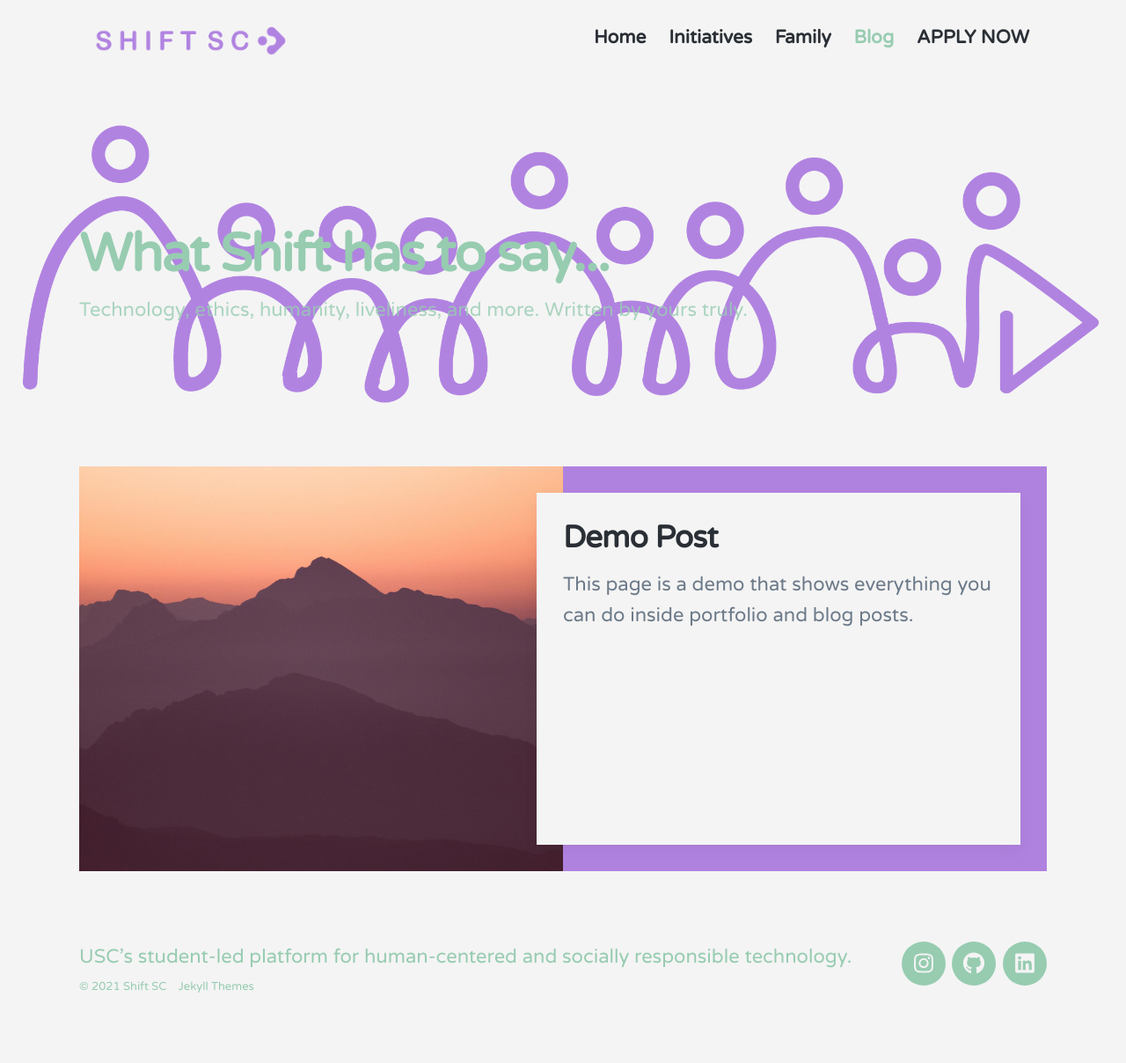
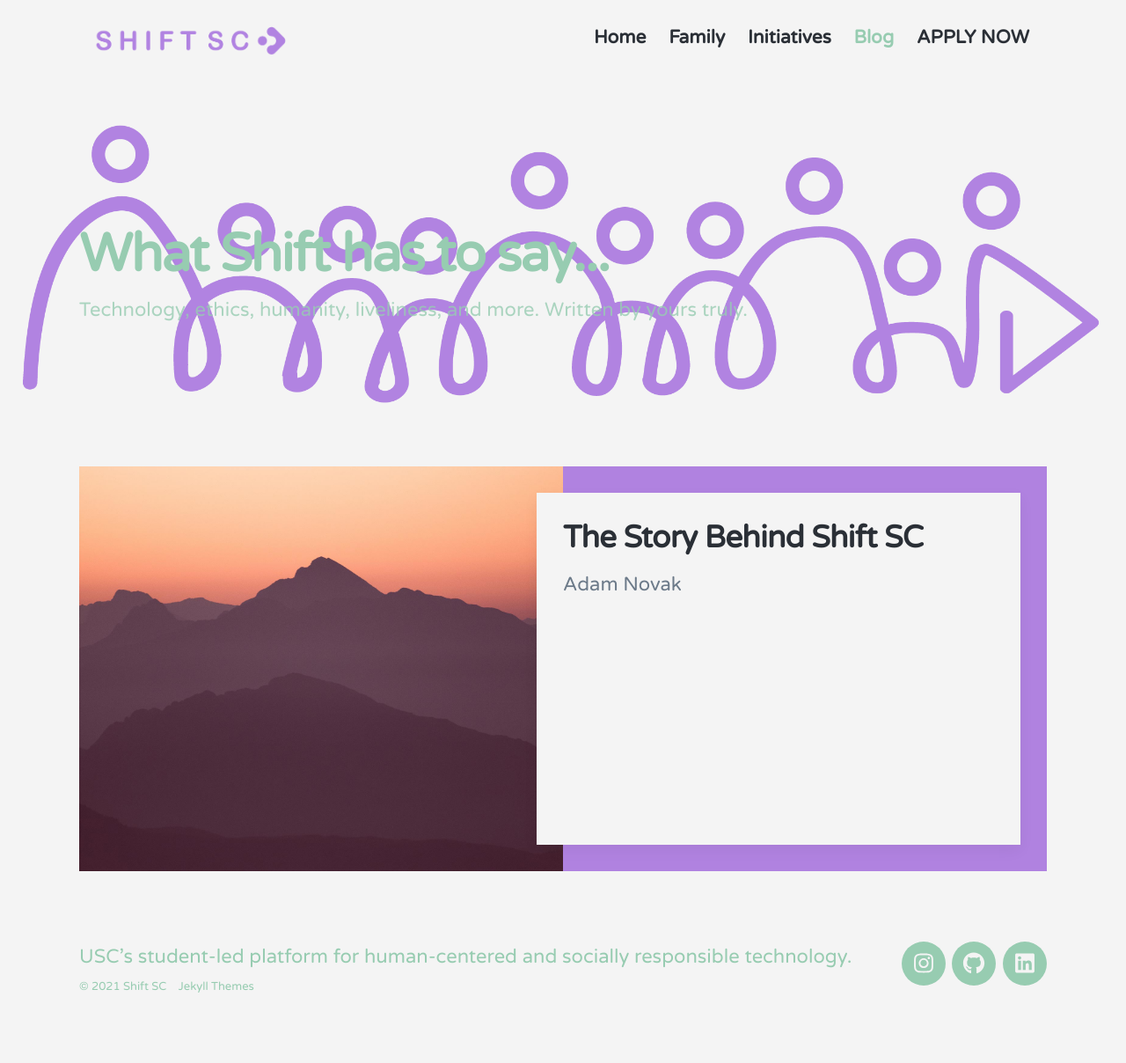
Before and after one commit to shiftsc/shiftsc.github.io, a Jekyll site: the page built from blog/index.html, in a window 1280 px wide. Shown: the whole page at 88% size. Built offline with Jekyll 4.4.1, drawn with Linux system fonts in a browser that asks for light colours; nearby versions of some CDN libraries; the list of posts is cut into pages by our own code.

Commit message:
mailchimp integration, blog post

````diff
--- a/_data/settings.yml
+++ b/_data/settings.yml
@@ -10,10 +10,10 @@
   menu_items:
     - title: 'Home'
       url: '/'
+    - title: 'Family'
+      url: '/family'
     - title: 'Initiatives'
       url: '/initiatives'
-    - title: 'Family'
-      url: '/family'
     - title: 'Blog'
       url: '/blog/'
     - title: 'APPLY NOW'
--- a/_pages/contact.md
+++ b/_pages/contact.md
@@ -2,10 +2,54 @@
 title: APPLY NOW
 subtitle: Sign up for our newsletter, apply to our club, and join our team today!
 description: Sign up for our newsletter, apply to our club, and join our team today!
-featured_image: /images/swirl-logo/SWIRL_swirl.png
+#featured_image: /images/swirl-logo/SWIRL_swirl.png
 ---
 
-{% include contact-form.html %}
+## Subscribe to the Shift SC Newsletter
 
-Join our mailinglist!
-We've made a contact form that you can use with [Formspree](https://formspree.io/create/jekyllthemes) to handle up to 50 submissions per month for free. You could also easily switch out the end-point to use another contact form service.
+<!-- Begin Mailchimp Signup Form -->
+<link href="//cdn-images.mailchimp.com/embedcode/classic-10_7.css" rel="stylesheet" type="text/css">
+<style type="text/css">
+	#mc_embed_signup{background:#F4F4F4; clear:left; font:20px Helvetica,Arial,sans-serif; }
+	/* Add your own Mailchimp form style overrides in your site stylesheet or in this style block.
+	   We recommend moving this block and the preceding CSS link to the HEAD of your HTML file. */
+</style>
+<div id="mc_embed_signup">
+<form action="https://shiftsc.us20.list-manage.com/subscribe/post?u=30b9ce41f59e49fb40cf32555&amp;id=42a54c2572" method="post" id="mc-embedded-subscribe-form" name="mc-embedded-subscribe-form" class="validate" target="_blank" novalidate>
+    <div id="mc_embed_signup_scroll">
+	<h2></h2>
+<div class="indicates-required"><span class="asterisk">*</span> indicates required</div>
+<div class="mc-field-group">
+	<label for="mce-EMAIL">Email Address  <span class="asterisk">*</span>
+</label>
+	<input type="email" value="" name="EMAIL" class="required email" id="mce-EMAIL">
+</div>
+<div class="mc-field-group">
+	<label for="mce-FNAME">First Name </label>
+	<input type="text" value="" name="FNAME" class="" id="mce-FNAME">
+</div>
+<div class="mc-field-group">
+	<label for="mce-LNAME">Last Name </label>
+	<input type="text" value="" name="LNAME" class="" id="mce-LNAME">
+</div>
+<div class="mc-field-group size1of2">
+	<label for="mce-BIRTHDAY-month">Birthday </label>
+	<div class="datefield">
+		<span class="subfield monthfield"><input class="birthday " type="text" pattern="[0-9]*" value="" placeholder="MM" size="2" maxlength="2" name="BIRTHDAY[month]" id="mce-BIRTHDAY-month"></span> /
+		<span class="subfield dayfield"><input class="birthday " type="text" pattern="[0-9]*" value="" placeholder="DD" size="2" maxlength="2" name="BIRTHDAY[day]" id="mce-BIRTHDAY-day"></span>
+		<span class="small-meta nowrap">( mm / dd )</span>
+	</div>
+</div>	<div id="mce-responses" class="clear">
+		<div class="response" id="mce-error-response" style="display:none"></div>
+		<div class="response" id="mce-success-response" style="display:none"></div>
+	</div>    <!-- real people should not fill this in and expect good things - do not remove this or risk form bot signups-->
+    <div style="position: absolute; left: -5000px;" aria-hidden="true"><input type="text" name="b_30b9ce41f59e49fb40cf32555_42a54c2572" tabindex="-1" value=""></div>
+    <div class="clear"><input type="submit" value="Subscribe" name="subscribe" id="mc-embedded-subscribe" class="button"></div>
+    </div>
+</form>
+</div>
+<script type='text/javascript' src='//s3.amazonaws.com/downloads.mailchimp.com/js/mc-validate.js'></script><script type='text/javascript'>(function($) {window.fnames = new Array(); window.ftypes = new Array();fnames[0]='EMAIL';ftypes[0]='email';fnames[1]='FNAME';ftypes[1]='text';fnames[2]='LNAME';ftypes[2]='text';fnames[3]='ADDRESS';ftypes[3]='address';fnames[4]='PHONE';ftypes[4]='phone';fnames[5]='BIRTHDAY';ftypes[5]='birthday';}(jQuery));var $mcj = jQuery.noConflict(true);</script>
+<!--End mc_embed_signup-->
+
+## Join the Shift SC Family
+<a href="https://jekyllthemes.io/theme/personal-website-jekyll-theme" class="button button--large">Apply Now</a>
--- a/_posts/2018-06-30-demo-post.md
+++ /dev/null
@@ -1,105 +0,0 @@
----
-title: 'Demo Post'
-date: 2018-06-30 00:00:00
-description: This page is a demo that shows everything you can do inside portfolio and blog posts.
-featured_image: '/images/demo/demo-square.jpg'
----
-
-![](/images/demo/demo-landscape.jpg)
-
-## Demo content
-
-This page is a demo that shows everything you can do inside portfolio and blog posts.
-
-We've included everything you need to create engaging posts about your work, and show off your case studies in a beautiful way.
-
-**Obviously,** we’ve styled up *all the basic* text formatting options [available in markdown](https://github.com/adam-p/markdown-here/wiki/Markdown-Cheatsheet).
-
-You can create lists:
-
-* Simple bulleted lists
-* Like this one
-* Are cool
-
-And:
-
-1. Numbered lists
-2. Like this other one
-3. Are great too
-
-You can also add blockquotes, which are shown at a larger width to help break up the layout and draw attention to key parts of your content:
-
-> “Simple can be harder than complex: You have to work hard to get your thinking clean to make it simple. But it’s worth it in the end because once you get there, you can move mountains.”
-
-The theme also supports markdown tables:
-
-| Item                 | Author        | Supports tables? | Price |
-|----------------------|---------------|------------------|-------|
-| Duet Jekyll Theme    | Jekyll Themes | Yes              | $49   |
-| Index Jekyll Theme   | Jekyll Themes | Yes              | $49   |
-| Journal Jekyll Theme | Jekyll Themes | Yes              | $49   |
-
-And footnotes[^1], which link to explanations[^2] at the bottom of the page[^3].
-
-[^1]: Beautiful modern, minimal theme design.
-[^2]: Powerful features to show off your work.
-[^3]: Maintained and supported by the theme developer.
-
-You can throw in some horizontal rules too:
-
----
-
-### Image galleries
-
-Here's a really neat custom feature we added – galleries:
-
-<div class="gallery" data-columns="3">
-	<img src="/images/demo/demo-portrait.jpg">
-	<img src="/images/demo/demo-landscape.jpg">
-	<img src="/images/demo/demo-square.jpg">
-	<img src="/images/demo/demo-landscape-2.jpg">
-</div>
-
-Inspired by the Galleries feature from WordPress, we've made it easy to create grid layouts for your images. Just use a bit of simple HTML in your post to create a masonry grid image layout:
-
-```html
-<div class="gallery" data-columns="3">
-    <img src="/images/demo/demo-portrait.jpg">
-    <img src="/images/demo/demo-landscape.jpg">
-    <img src="/images/demo/demo-square.jpg">
-    <img src="/images/demo/demo-landscape-2.jpg">
-</div>
-```
-
-*See what we did there? Code and syntax highlighting is built-in too!*
-
-Change the number inside the 'columns' setting to create different types of gallery for all kinds of purposes. You can even click on each image to seamlessly enlarge it on the page.
-
----
-
-### Image carousels
-
-Here's another gallery with only one column, which creates a carousel slide-show instead.
-
-A nice little feature: the carousel only advances when it is in view, so your visitors won't scroll down to find it half way through your images.
-
-<div class="gallery" data-columns="1">
-	<img src="/images/demo/demo-landscape.jpg">
-	<img src="/images/demo/demo-landscape-2.jpg">
-</div>
-
-### What about videos?
-
-Videos are an awesome way to show off your work in a more engaging and personal way, and we’ve made sure they work great on our themes. Just paste an embed code from YouTube or Vimeo, and the theme makes sure it displays perfectly:
-
-<iframe src="https://player.vimeo.com/video/148003889" width="640" height="360" frameborder="0" allowfullscreen></iframe>
-
----
-
-## Pretty cool, huh?
-
-We've packed this theme with powerful features to show off your work.
-
-Why not put them to use on your new portfolio?
-
-<a href="https://jekyllthemes.io/theme/personal-website-jekyll-theme" class="button button--large">Get This Theme</a>
--- /dev/null
+++ b/_posts/2021-11-18-story-behind-shift.md
@@ -0,0 +1,37 @@
+---
+title: 'The Story Behind Shift SC'
+date: 2021-11-18 00:00:00
+description: Adam Novak
+featured_image: '/images/demo/demo-square.jpg'
+---
+As we wrap up the fall semester, Shift SC is ready to launch into spring 2022 with our first full cohort of Shifties. It's been super exciting for us to create an organization full of purpose, personality, and great people (love you Shift fam💜). It's also been a joy to hear others express their excitement for our upcoming initiatives like Digital Well-Being Workshops, an Ethics in AI Curriculum, and USC's first Tech4Good Student Symposium.
+
+But before we look too far ahead, let's take a moment to look back:
+*How did we get here?*
+*What's the story behind Shift?*
+
+My experience as a CS major at USC the last few years has felt like a comprehensive tech bro curriculum. I've built top-placing apps at hackathons, dabbled in some Viterbi research, and like many of my peers, fell into the Daddy Elon Musk rabbit hole for some time.
+
+Honestly, it's hard not to get lost in the hype. We live in a world where smartphones enable super-human communication, Google instantaneously answers any question you offer it, and everyone and their aunt wants to found a startup. Amazing, right? As college students, it's especially exciting to consider the endless possibilities of better tech.
+
+Yet amidst all the oohs and aahs, the bag and clout, and the glitz and glam, the social issues created by innovation are largely overlooked. Social media algorithms now push political parties towards more negative advertisements to maximize views. Engaging user interfaces keep us spending more time than we would like on our devices. Self-driving cars are predicted to push millions into the gig economy without benefits or dependable pay.
+
+All the tech hype crowds out the most important topics:
+
+- How is our well-being affected by personal devices and apps?
+- Where exactly is the balance between automation and meaningful work?
+- What is the role of government in ensuring an equitable and safe technological future?
+
+Just as these concerns became especially predominant for me, I decided to act on my long-standing interest in mindfulness by [staying at a Buddhist monastery last summer.](https://adamvnovak.medium.com/three-months-of-meditation-and-monkhood-how-disciplined-self-observation-can-make-you-a-better-44e5e33498ee) Living as a monk, I embarked on several silent 10-day Vipassana meditation courses and committed many hours to mindful service. The combination of an aescetic lifestyle, deep meditation, and altruistic teachings slowly shifted my perspective on tech. My anxious worries slowly melted away; what filled the gap was a *hope* for a technological future better aligned with human values and a *commitment* to driving that shift.
+
+Ultimately, human well-being and societal welfare must be at the center of how we innovate. Technological progress should not purely be measured by efficiency and convenience but also by quality of life—both how that progress *adds* to it and *subtracts* from it. We need to be more intentional with how we shape and govern the digital tools that now seem to shape and govern our lives.
+
+I felt drawn to engage further in these conversations but wasn't quite sure where or how to. Not having any friends in this space, I sent out a slew of cold emails and LinkedIn DMs (alas, how helpful the internet can be!). I was fortunate enough to meet John, a USC student, and Professor Warford, a Viterbi Professor, who similarly noticed the lack of attention given to social issues stemming from tech.
+
+- Adam: *"isn't it crazy that these questions hardly get touched on?"*
+- John: *"completley agree. I wish there was a student org at USC centered around the ethics and human values of tech"*
+- Adam: *"well... why don't we start one ourselves?"*
+- John: "😮🤔😏"
+
+### Enter: Shift SC
+Interested in reading more about what exactly Shift is and how it works? Check out this other blogpost here!
````
Also changed, not shown: 1 other file.
